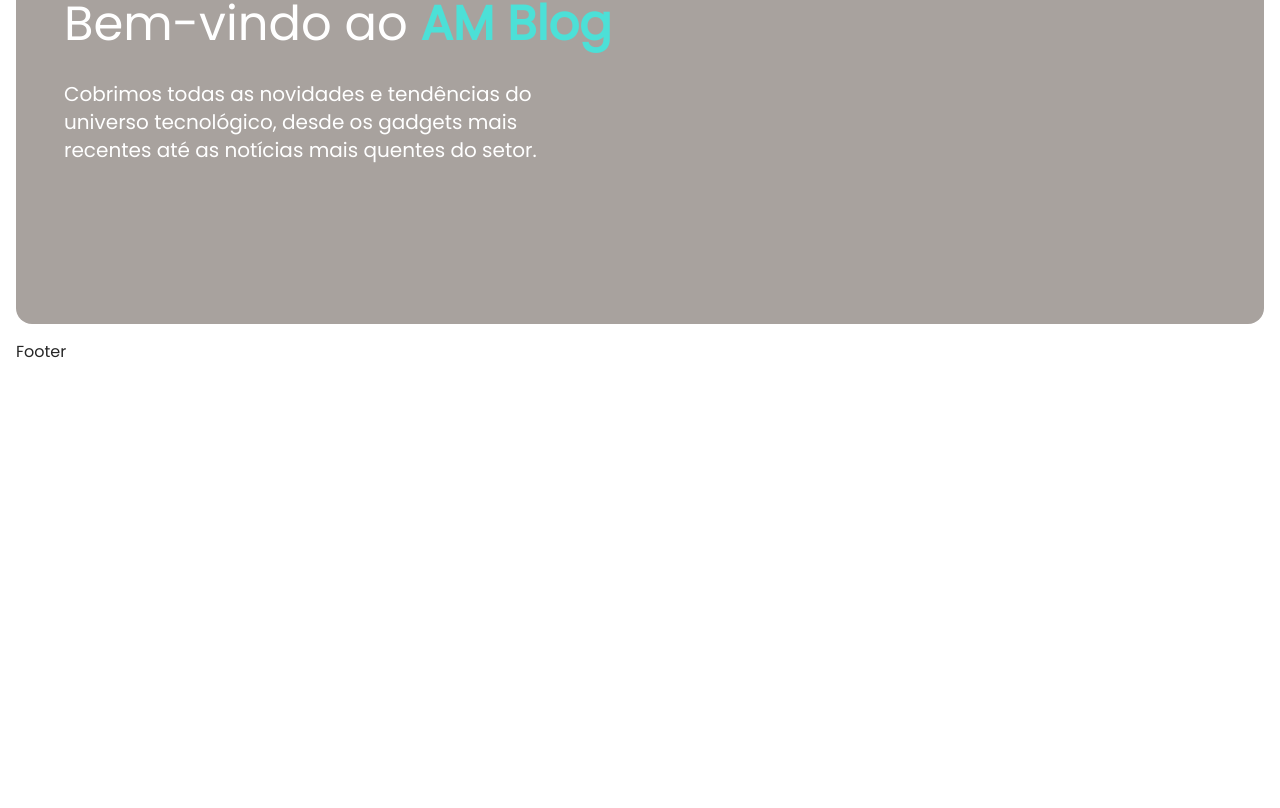
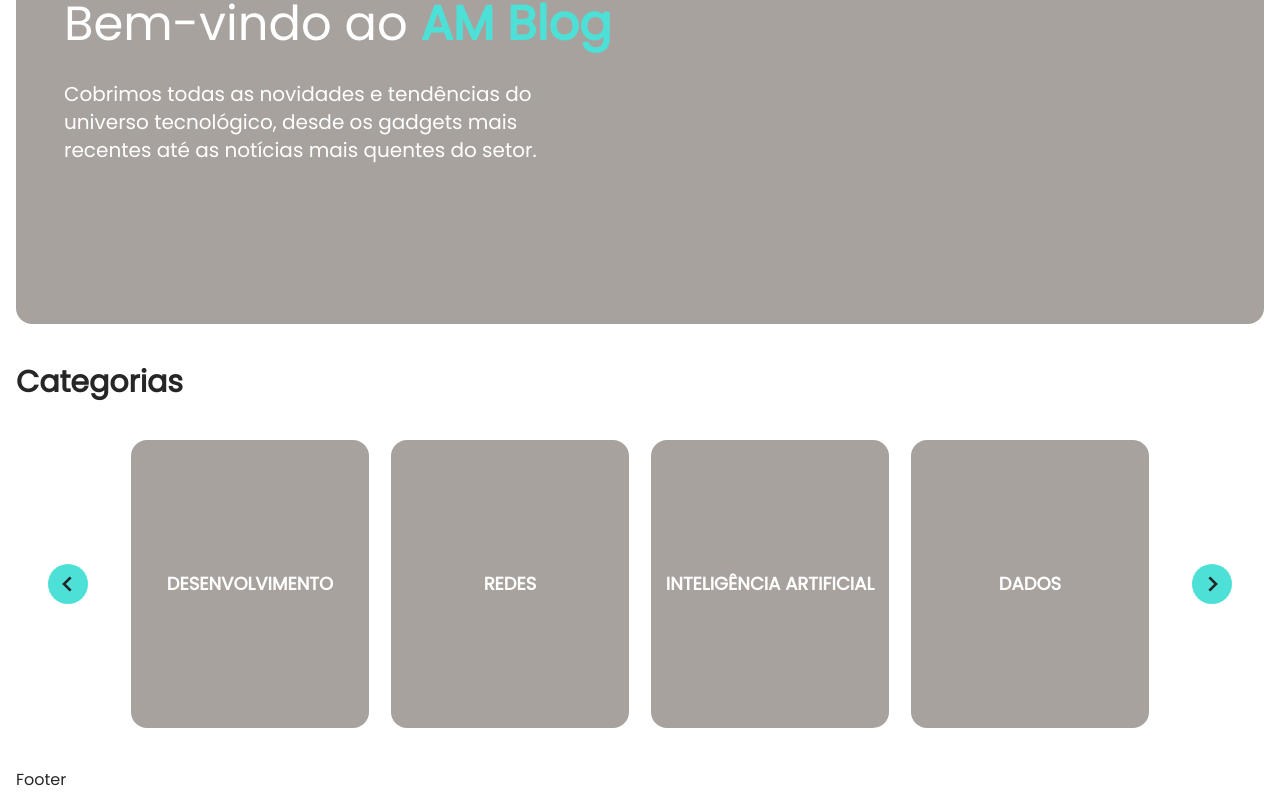
Before and after one commit to MoreiraAlex/AM-Blog, a Next.js app: page / in a window 1280 px wide. Shown: the part 376-1184 px from the top of the page. Before the commit the page ends 800 px from the top, so only its background shows below. Built offline with nearby package versions, Linux system fonts and the light colour scheme.

Commit message:
seção de categorias

```diff
--- a/src/app/globals.css
+++ b/src/app/globals.css
@@ -15,3 +15,9 @@
     --background-end-rgb: 0, 0, 0;
   }
 }
+
+@layer utilities {
+  .scroll-bar::-webkit-scrollbar {
+      display: none;
+  }
+}
--- a/src/app/layout.tsx
+++ b/src/app/layout.tsx
@@ -15,7 +15,9 @@ export default function RootLayout({
 }) {
   return (
     <html lang='pt-br'>
-      <body className={`${poppins.className} text-ligth-theme-300 p-4`}>
+      <body
+        className={`${poppins.className} text-ligth-theme-300 p-4 space-y-10`}
+      >
         {children}
       </body>
     </html>
--- a/src/app/page.tsx
+++ b/src/app/page.tsx
@@ -1,6 +1,7 @@
 import Image from 'next/image';
 import { Navbar } from '@/components/navbar';
 import { Header } from '@/components/header';
+import { Categories } from '@/components/categories';
 
 export default function Home() {
   return (
@@ -8,7 +9,9 @@ export default function Home() {
       <header>
         <Header />
       </header>
-      <main></main>
+      <main>
+        <Categories />
+      </main>
       <footer>Footer</footer>
     </>
   );
--- /dev/null
+++ b/src/components/categories.tsx
@@ -0,0 +1,50 @@
+'use client';
+import { BiChevronRight, BiChevronLeft } from 'react-icons/bi';
+import { CategoryCard } from './categoryCard';
+import { useRef } from 'react';
+
+export const Categories = () => {
+  const slider = useRef<HTMLInputElement>(null);
+
+  function MoveSlider(side: number) {
+    if (slider.current) {
+      if (side > 0) {
+        slider.current.scrollLeft -= slider.current.children[0].clientWidth;
+      } else {
+        slider.current.scrollLeft += slider.current.children[0].clientWidth;
+      }
+      console.log(slider.current.children[0].clientWidth);
+    }
+  }
+  return (
+    <section className='container mx-auto space-y-10'>
+      <h2 className='text-2xl sm:text-3xl capitalize font-bold'>Categorias</h2>
+      <div className='flex items-center justify-center'>
+        <span className='w-1/12 hidden sm:block'>
+          <BiChevronLeft
+            onClick={() => MoveSlider(1)}
+            className='text-3xl w-10 h-10 rounded-full p-1 bg-ligth-theme-100 mx-auto hover:text-white hover:bg-ligth-theme-200 duration-300 hover:cursor-pointer'
+          />
+        </span>
+        <div
+          className='flex overflow-x-auto scroll-smooth snap-x w-full sm:w-10/12 scroll-bar'
+          ref={slider}
+        >
+          <CategoryCard title='Desenvolvimento' />
+          <CategoryCard title='Redes' />
+          <CategoryCard title='Inteligência artificial' />
+          <CategoryCard title='Dados' />
+          <CategoryCard title='Cloud' />
+          <CategoryCard title='VR' />
+          <CategoryCard title='Segurança da informação' />
+        </div>
+        <span className='w-1/12 hidden sm:block'>
+          <BiChevronRight
+            onClick={() => MoveSlider(0)}
+            className='text-3xl w-10 h-10 rounded-full p-1 bg-ligth-theme-100 mx-auto hover:text-white hover:bg-ligth-theme-200 duration-300 hover:cursor-pointer'
+          />
+        </span>
+      </div>
+    </section>
+  );
+};
--- /dev/null
+++ b/src/components/categoryCard.tsx
@@ -0,0 +1,11 @@
+export const CategoryCard = ({ title }: { title: string }) => {
+  return (
+    <div className=' flex-none snap-start w-6/12 md:w-4/12 lg:w-3/12'>
+      <div className='w-11/12 mx-auto bg-stone-400 h-56 rounded-2xl flex items-center sm:h-72 justify-center 2xl:h-96'>
+        <h2 className='uppercase font-bold text-sm sm:text-lg text-white text-center'>
+          {title}
+        </h2>
+      </div>
+    </div>
+  );
+};
```
